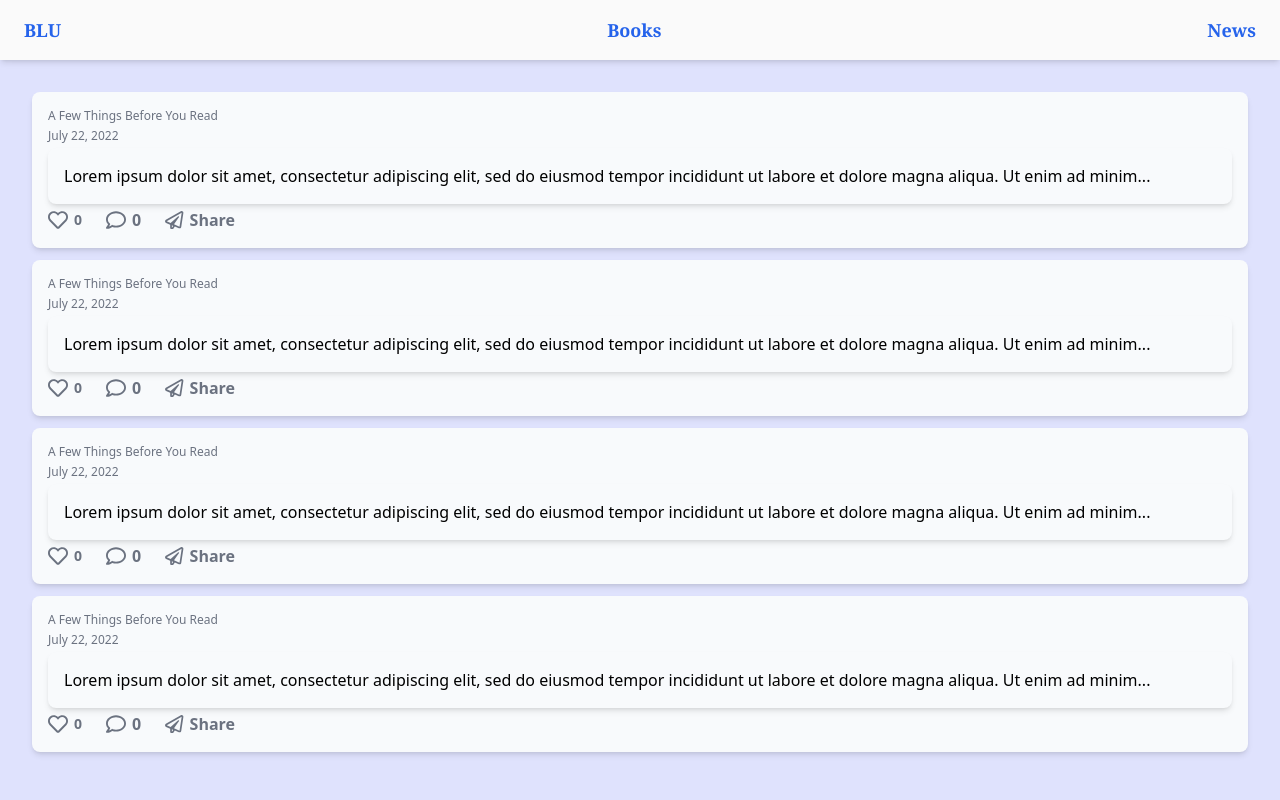
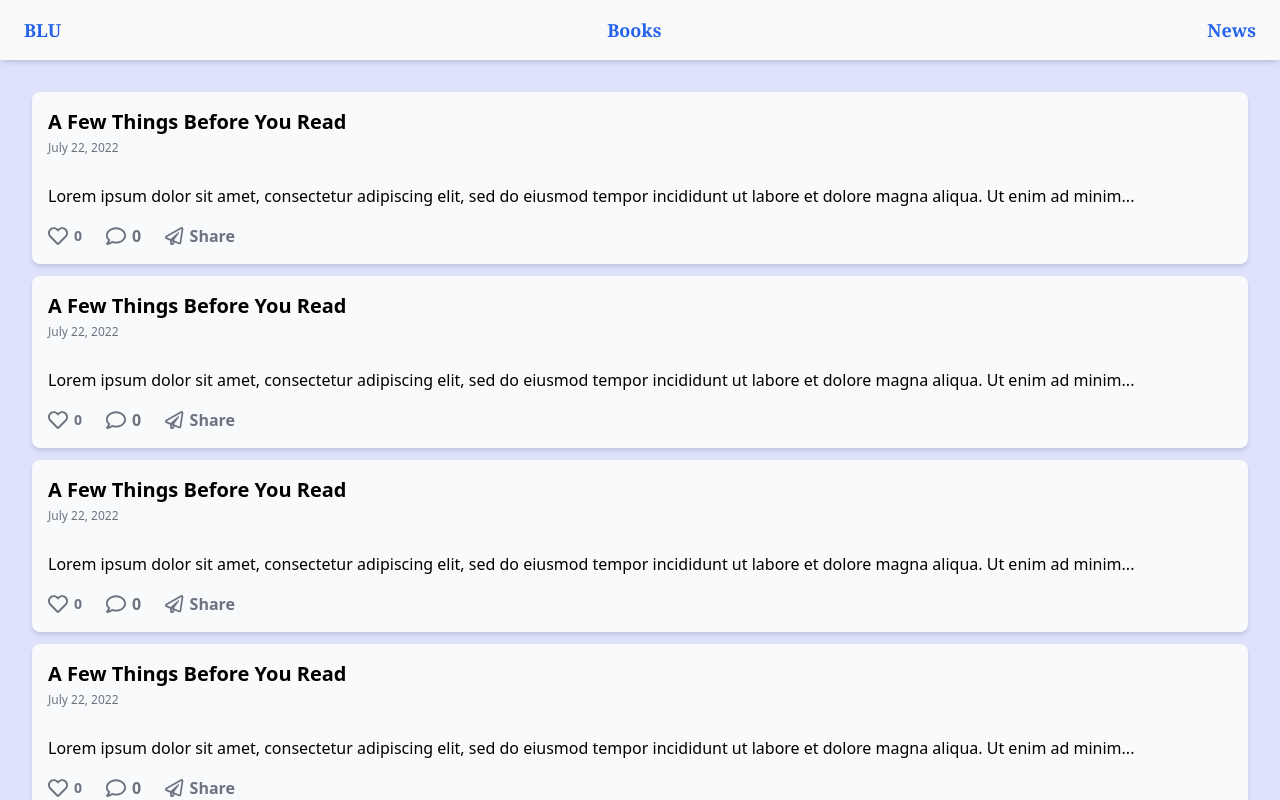
Before and after one commit to JoushuaDelaCruz/BluWebsite, a React (Create React App) app in the folder client/: page / in a window 1280 px wide. Shown: the top 800 px of the page. Built offline with nearby package versions, Linux system fonts and the light colour scheme.

Commit message:
Fixed a typo on the card

```diff
--- a/client/src/components/NewsCard.js
+++ b/client/src/components/NewsCard.js
@@ -25,9 +25,9 @@ const NewsCard = () => {
 
   return (
     <section className="newsCard-container">
-      <h2 className="newsCard-date">A Few Things Before You Read</h2>
+      <h2 className="newsCard-header">A Few Things Before You Read</h2>
       <span className="newsCard-date">July 22, 2022</span>
-      <p className="newsCard-container">
+      <p className="newsCard-content">
         Lorem ipsum dolor sit amet, consectetur adipiscing elit, sed do eiusmod
         tempor incididunt ut labore et dolore magna aliqua. Ut enim ad minim...
       </p>
```
